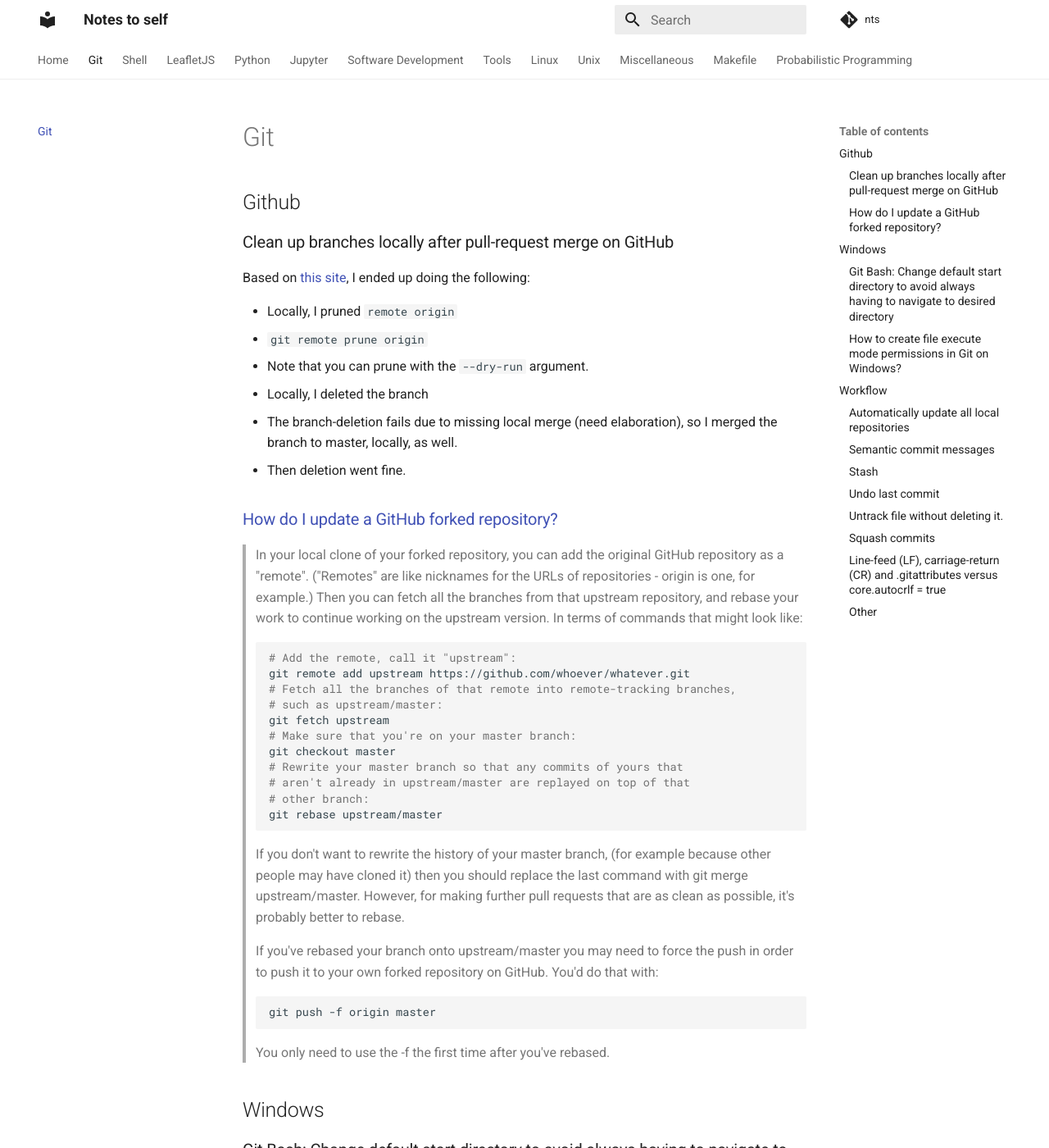
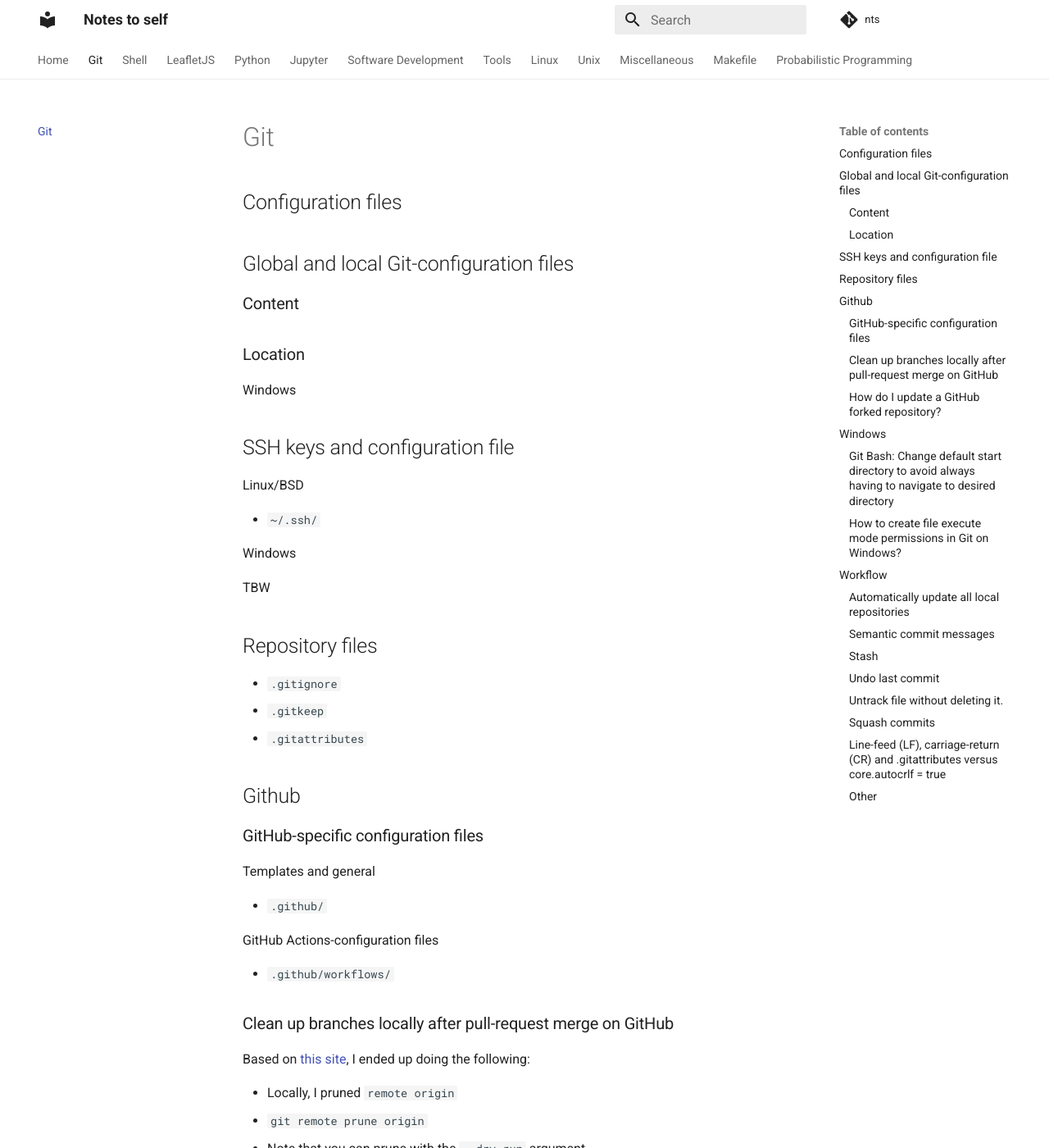
Before and after one commit to xidus/nts, an MkDocs documentation site: the page built from docs/git.md, in a window 1280 px wide and 1400 px high. Shown: the whole window at 82% size. Built offline with MkDocs 1.6.1 and Material for MkDocs 9.7.7, drawn with Linux system fonts in a browser that asks for light colours; comment, search, counter and statistics services are not loaded.

Commit message:
docs: Add beginning content on configuration files.

```diff
--- a/docs/git.md
+++ b/docs/git.md
@@ -1,6 +1,43 @@
 # Git
 
+## Configuration files
+
+## Global and local Git-configuration files
+
+### Content
+
+### Location
+
+Windows
+
+## SSH keys and configuration file
+
+Linux/BSD
+
+* `~/.ssh/`
+
+Windows
+
+TBW
+
+## Repository files
+
+* `.gitignore`
+* `.gitkeep`
+* `.gitattributes`
+
 ## Github
+
+### GitHub-specific configuration files
+
+Templates and general
+
+* `.github/`
+
+GitHub Actions-configuration files
+
+* `.github/workflows/`
+
 
 ### Clean up branches locally after pull-request merge on GitHub
 
```
